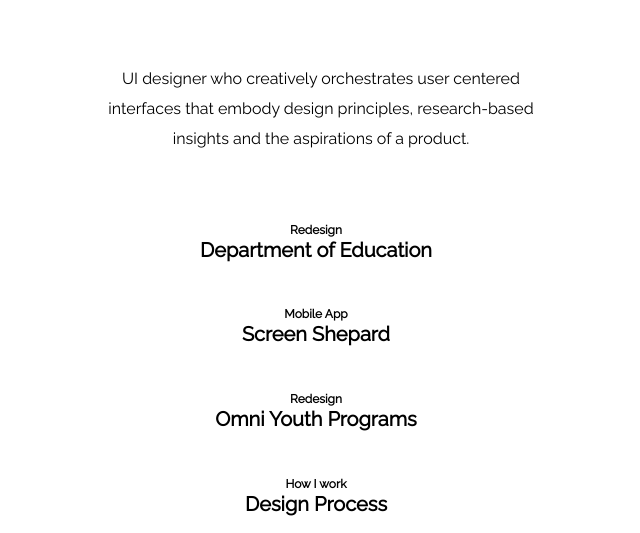
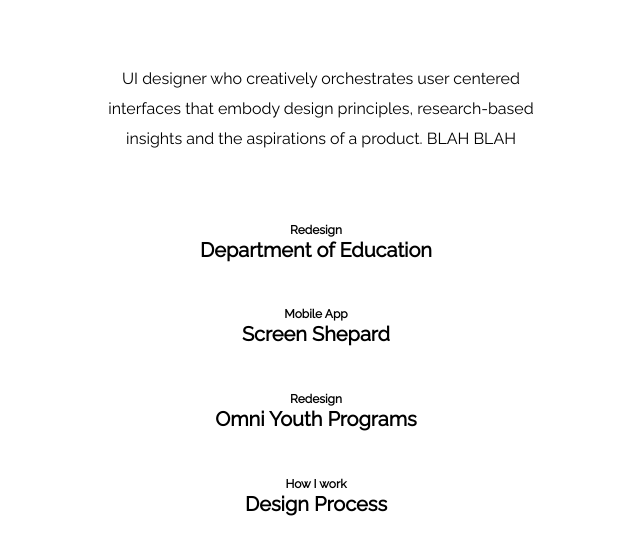
Before and after one commit to ryans93/test19, a plain HTML site: page Index.html in a window 1280 px wide. Shown: the part 267-800 px from the top of the page, without its empty margins (324-964 px from the left). Drawn offline with Linux system fonts and the light colour scheme.

Commit message:
Blah Blah
Blah Blah

```diff
--- a/Index.html
+++ b/Index.html
@@ -27,7 +27,7 @@
   <div class="flexcontainer, summary">
     <p>UI designer who creatively orchestrates user centered <br>
         interfaces that embody design principles, research-based<br>
-        insights and the aspirations of a product. </p>
+        insights and the aspirations of a product. BLAH BLAH</p>
         <br>
   </div>
 
```
